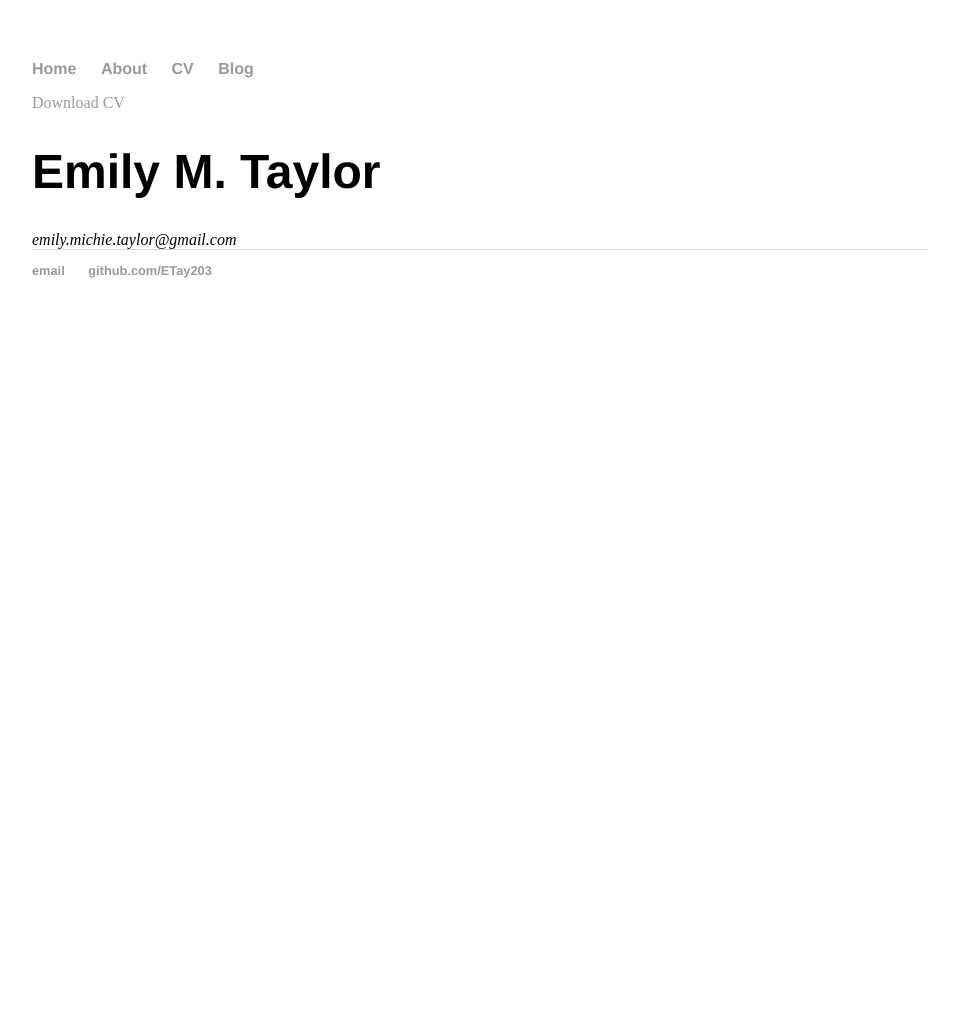
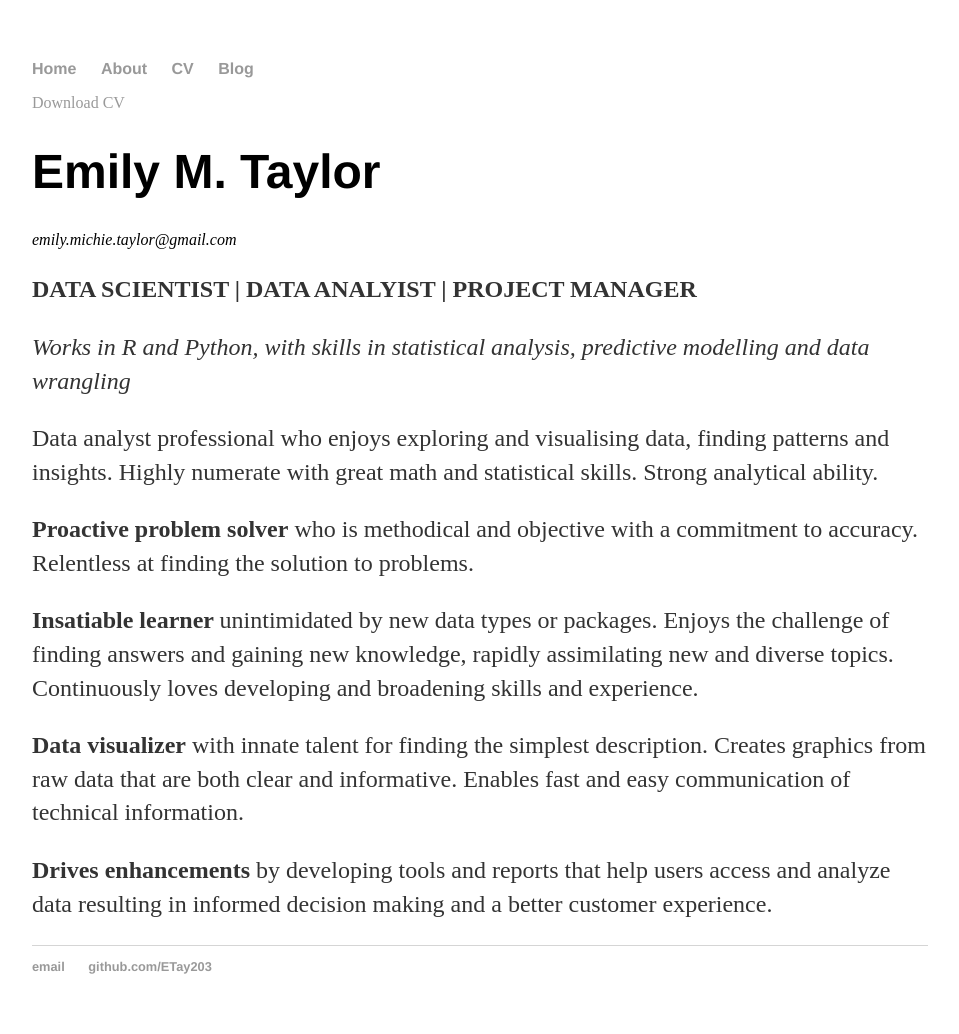
Before and after one commit to ETay203/ETay203.github.io, a Jekyll site: the page built from cv/index.html, in a window 1280 px wide. Shown: the whole page, without its empty margins (160-1119 px from the left). Built offline with Jekyll 4.4.1, drawn with Linux system fonts in a browser that asks for light colours; before the commit the page ends 900 px from its top, so only the background shows below that.

Commit message:
update html version of cv

```diff
--- a/cv/index.html
+++ b/cv/index.html
@@ -11,4 +11,14 @@ title: Emily Taylor, CV
 				<address>
 				<span class="obfuscate">emily.michie.taylor@gmail.com</span>
 				</address>
+
+
+				<p><strong>DATA SCIENTIST | DATA ANALYIST | PROJECT MANAGER</strong></p>
+                                <p><em>Works in R and Python, with skills in statistical analysis, predictive modelling and data wrangling</em></p>
+                                <p>Data analyst professional who enjoys exploring and visualising data, finding patterns and insights. Highly numerate with great math and statistical skills. Strong analytical ability.</p>
+<p><strong>Proactive problem solver</strong> who is methodical and objective with a commitment to accuracy. Relentless at finding the solution to problems.</p>
+<p><strong>Insatiable learner </strong>unintimidated by new data types or packages. Enjoys the challenge of finding answers and gaining new knowledge, rapidly assimilating new and diverse topics. Continuously loves developing and broadening skills and experience.</p>
+<p><strong>Data visualizer</strong> with innate talent for finding the simplest description. Creates graphics from raw data that are both clear and informative. Enables fast and easy communication of technical information.</p>
+<p><strong>Drives enhancements</strong> by developing tools and reports that help users access and analyze data resulting in informed decision making and a better customer experience.</p>
+
 </div>
```
